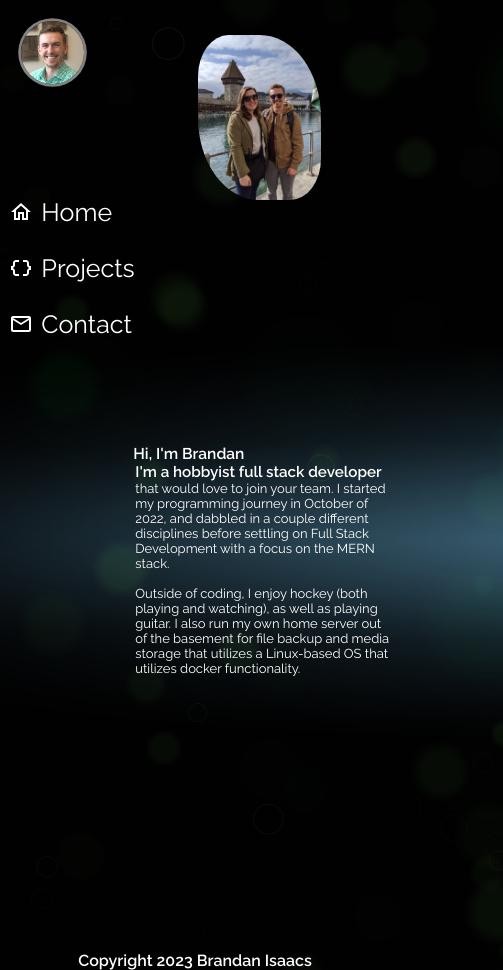
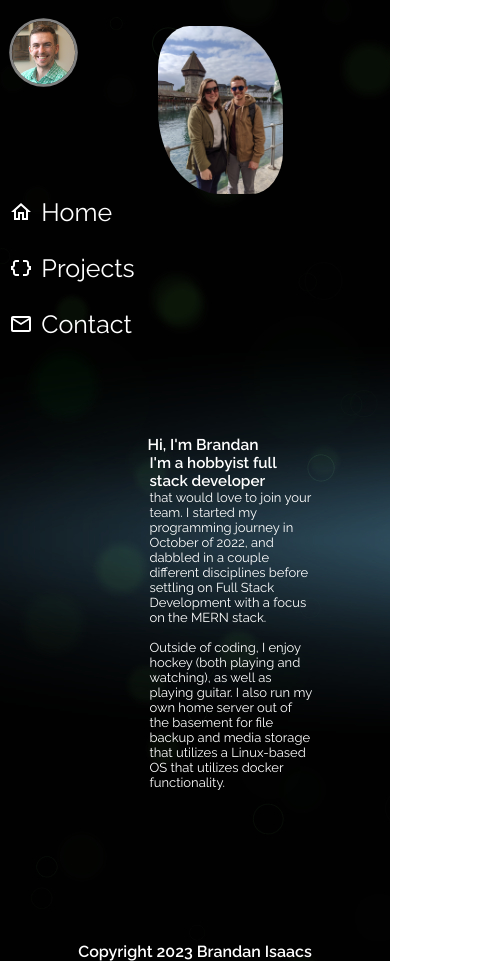
Before and after one commit to brand421/portfolio-site, a React (Create React App) app: page /about in a window 390 px wide. Shown: the whole page, 503 px wide, since content can reach past the window. Built offline with nearby package versions, Linux system fonts and the light colour scheme.

Commit message:
css tweak in about and sidebar components

```diff
--- a/src/components/About/about.css
+++ b/src/components/About/about.css
@@ -10,7 +10,7 @@ h3 {
     height: 97vh;
     display: flex;
     flex-direction: row;
-    flex-wrap: wrap;
+    flex-wrap: nowrap;
     align-items: center;
     justify-content: center;
     color: white;
@@ -88,14 +88,18 @@ h3 {
         margin-left: 0;
     }
 
+    .about__item {
+        width: 75%;
+    }
+
     .about__text {
-        margin-right: 39%;
-        width: 75%;
-        margin-left: 0;
+        /* margin-right: 39%; */
+        width: 65%;
+        margin-left: 15%;
     }
 
     .about__photo {
-        width: 35%;
+        width: 65%;
         margin-bottom: 25%;
         margin-right: 39%;
     }
--- a/src/components/Sidebar/sidebar.css
+++ b/src/components/Sidebar/sidebar.css
@@ -46,7 +46,7 @@
 .photo__container {
     display: fixed;
     align-items: center;
-    padding: 20px 15px;
+    padding: 20px 5px;
     margin-bottom: 125px;
 }
 
```
